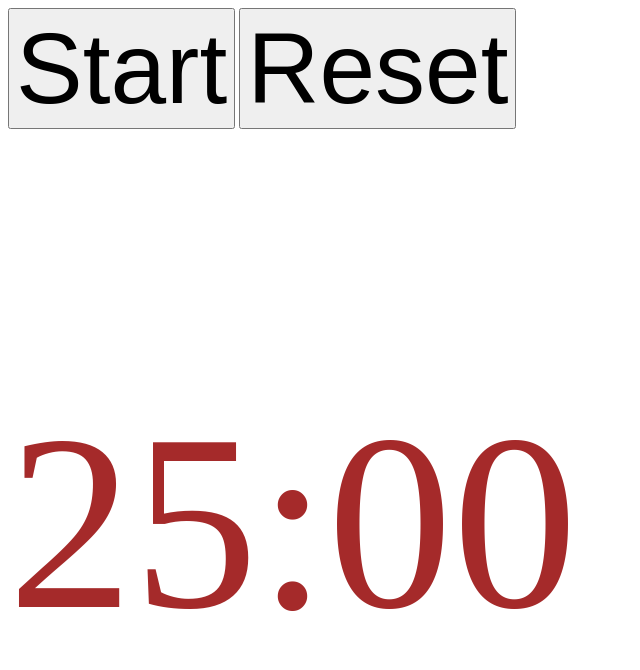
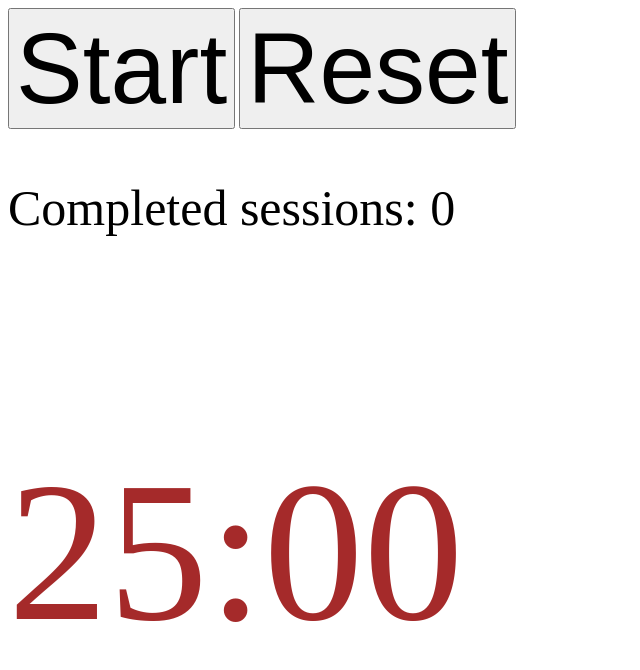
Before and after one commit to paulaji/pomodoro-timer, a plain HTML site: page index.html in a window 1280 px wide. Shown: the whole page, without its empty margins (0-640 px from the left). Drawn offline with Linux system fonts and the light colour scheme.

Commit message:
added completed session counter

```diff
--- a/index.html
+++ b/index.html
@@ -10,7 +10,7 @@
   <body>
     <button id="start">Start</button>
     <button id="reset">Reset</button>
+    <p id="counter">Completed sessions: 0</p>
     <p id="timer">25:00</p>
-    <script src="script.js"></script>
   </body>
 </html>
--- a/styles.css
+++ b/styles.css
@@ -1,6 +1,6 @@
 #timer {
   color: brown;
-  font-size: 250px;
+  font-size: 200px;
 }
 #start {
   font-size: 100px;
@@ -8,3 +8,6 @@
 #reset {
   font-size: 100px;
 }
+#counter {
+  font-size: 50px;
+}
```
